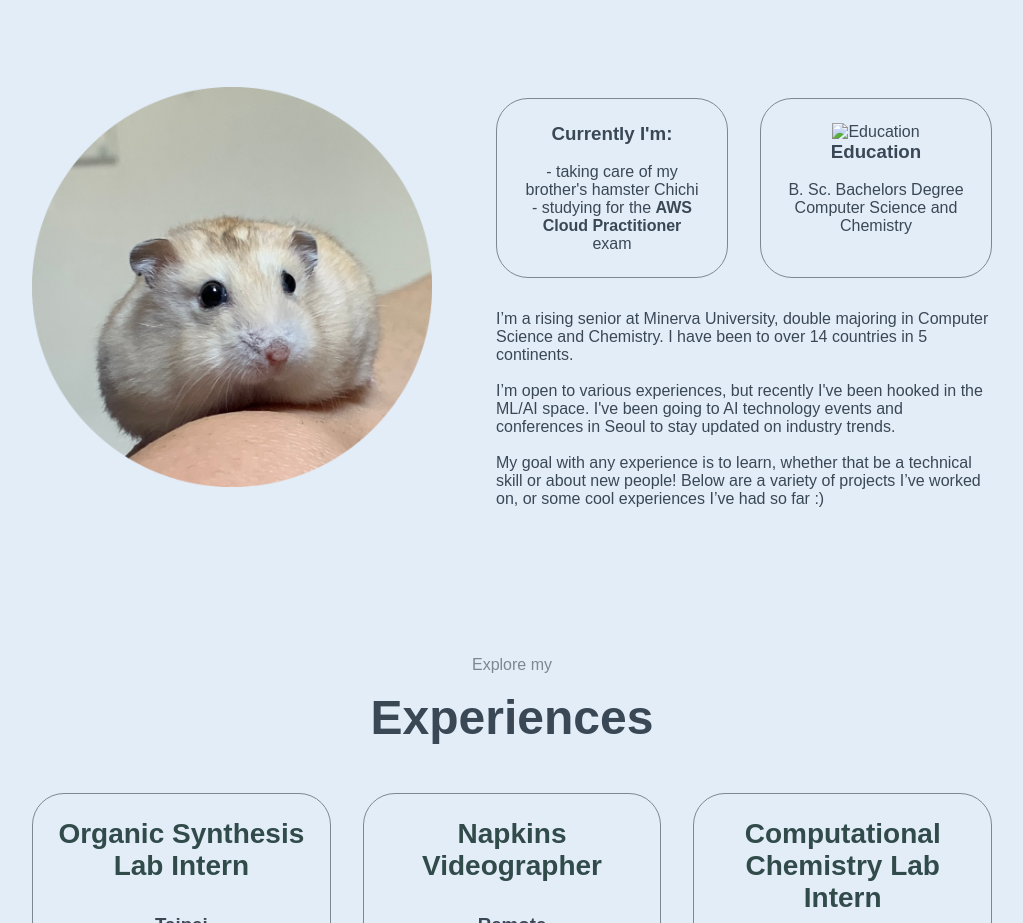
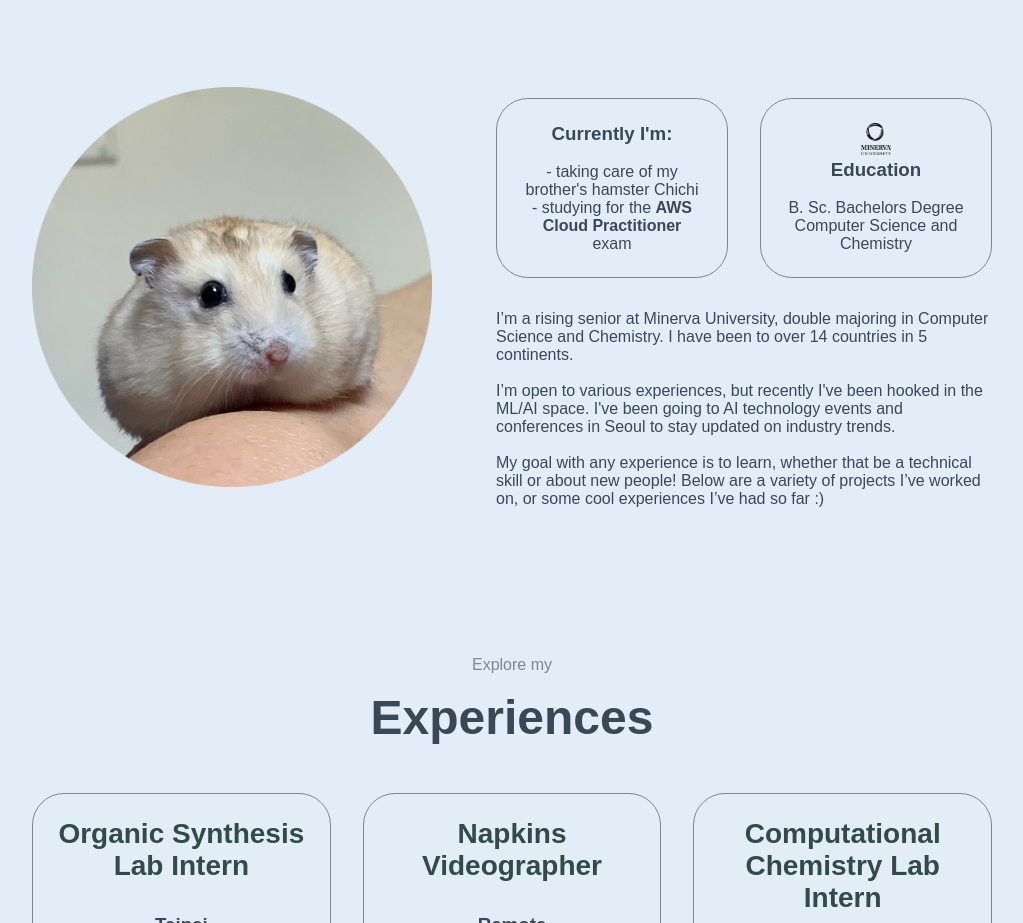
Before and after one commit to paulinajyl/portfolio, a plain HTML site: page index.html in a window 1280 px wide. Shown: the part 920-1843 px from the top of the page, without its empty margins (128-1151 px from the left). Drawn offline with Linux system fonts and the light colour scheme; the site is published under a folder, as on GitHub Pages, so addresses that start at the root find nothing.

Commit message:
Update index.html
fix images link

```diff
--- a/index.html
+++ b/index.html
@@ -71,7 +71,7 @@
                         </p>
                     </div>
                     <div class="details-container">
-                        <img src="/imgs/minerva.png" alt="Education" class="icon"/>
+                        <img src="imgs/minerva.png" alt="Education" class="icon"/>
                         <h3>Education</h3>
                         <br>
                         <p>B. Sc. Bachelors Degree <br> Computer Science and Chemistry</p>
```
